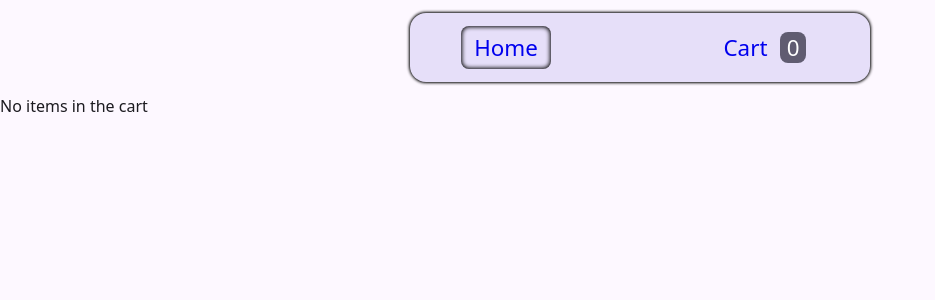
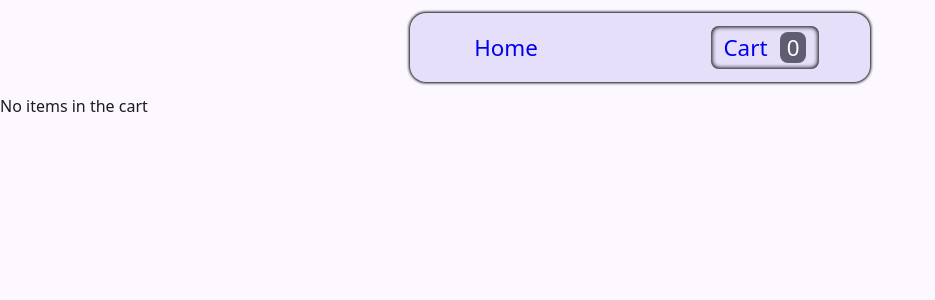
Before and after one commit to ajayfoo/odin-shopping-cart, a React (Vite) app: page /cart in a window 1280 px wide. Shown: the top 300 px of the page, without its empty margins (0-935 px from the left). Built offline with nearby package versions, Linux system fonts and the light colour scheme.

Commit message:
fix: MainNavbar link not highlighting for current route when right clicked and opened in a new tab

```diff
--- a/src/components/MainNavbar/MainNavbar.jsx
+++ b/src/components/MainNavbar/MainNavbar.jsx
@@ -1,29 +1,23 @@
-import { Link } from "react-router-dom";
+import { Link, useLocation } from "react-router-dom";
 import classes from "./MainNavbar.module.css";
 import PropTypes from "prop-types";
-import { useState } from "react";
 
 export default function MainNavbar({ cartCount }) {
-  const [selectedIndex, setSelectedIndex] = useState(0);
+  const { pathname } = useLocation();
   const displayCartCount = cartCount > 9 ? "+9" : cartCount;
-  const handleClick = ({ target }) => {
-    setSelectedIndex(parseInt(target.dataset.index));
-  };
   return (
     <nav className={classes["main-nav"]}>
       <Link
         data-index={0}
-        onClick={handleClick}
-        className={selectedIndex === 0 ? classes.selected : ""}
+        className={pathname === "/" ? classes.selected : ""}
         to="/"
       >
         Home
       </Link>
       <Link
         data-index={1}
-        onClick={handleClick}
         className={
-          selectedIndex === 1 ? classes["selected-cart"] : classes.cart
+          pathname === "/cart" ? classes["selected-cart"] : classes.cart
         }
         aria-label="cart"
         to="/cart"
```
